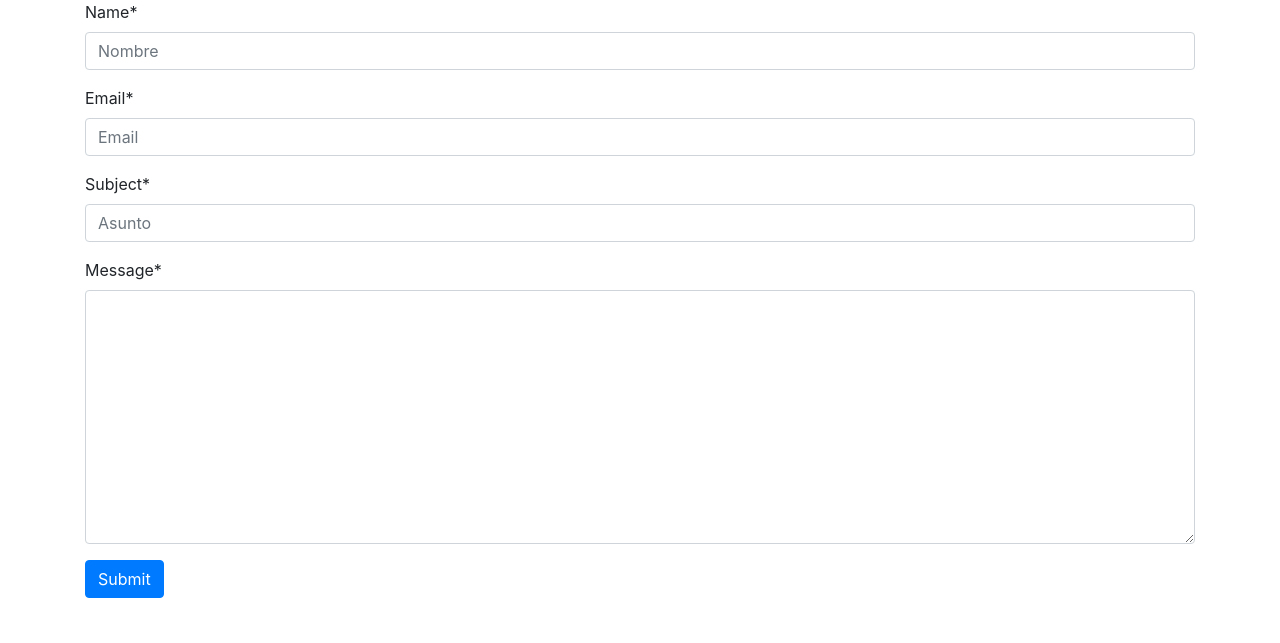
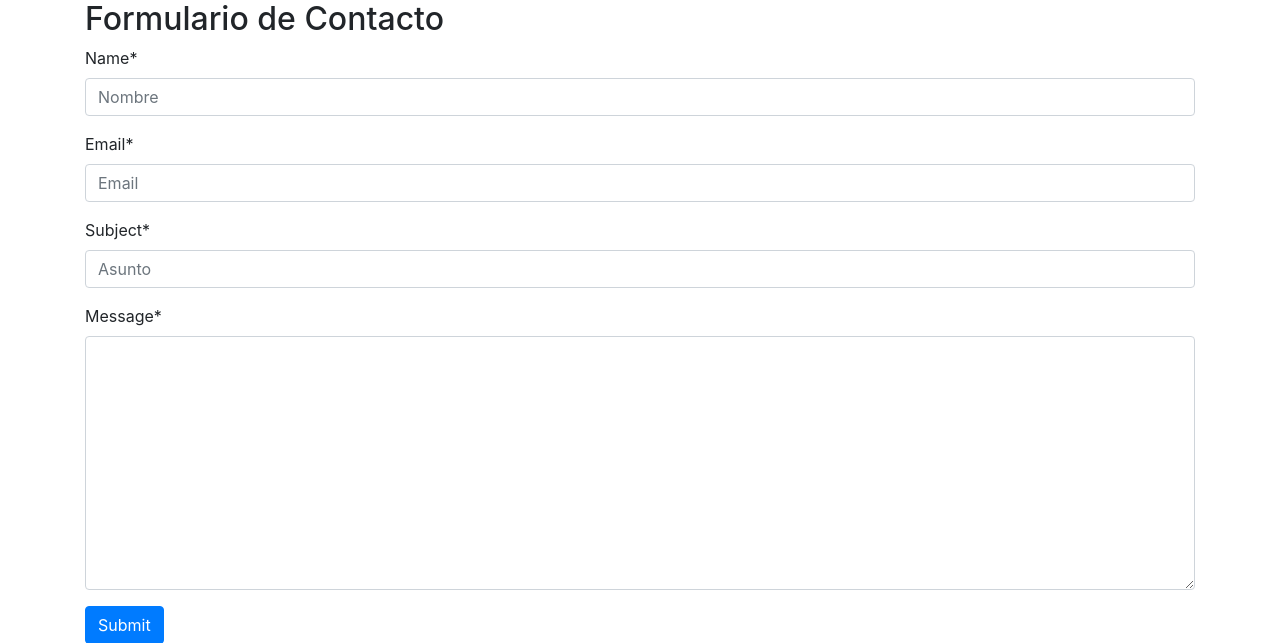
Before and after one commit to 0svaldo/diaua-isocdo, a Django app: page /contact/ in a window 1280 px wide. Shown: the top 643 px of the page. Run offline with Django 5.2, Linux system fonts and the light colour scheme; some libraries are stand-ins or nearby versions.

Commit message:
Proyecto UADay - Agregar encabezado a pagina de contacto

```diff
--- a/static/templates/appUA/contact.html
+++ b/static/templates/appUA/contact.html
@@ -5,6 +5,7 @@
 {% block title %} Formulario de contactos {% endblock %}
 
 {% block content %}
+  <h2>Formulario de Contacto</h2>
   <form method="post">
     {% csrf_token %}
     {{ form|crispy }}
```
